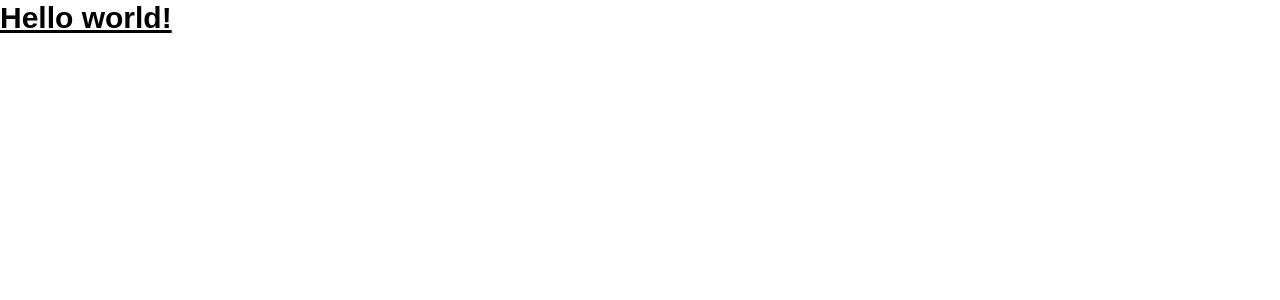
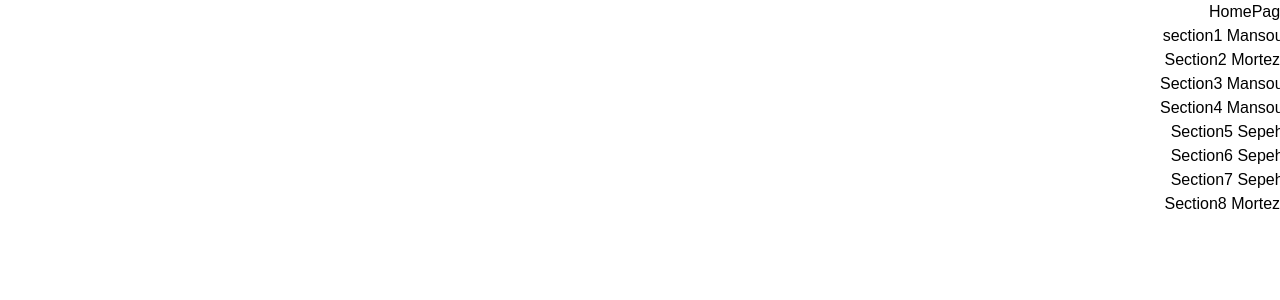
Before and after one commit to Mansour-VN/DianHamrah, a Next.js app: page / in a window 1280 px wide. Shown: the top 300 px of the page. Built offline with nearby package versions, Linux system fonts and the light colour scheme.

Commit message:
feat : add container and sections in home page

```diff
--- a/src/pages/HomePage/Section1.tsx
+++ b/src/pages/HomePage/Section1.tsx
@@ -1,6 +1,6 @@
 const section1 = () => {
   return (
-    <div>section1</div>
+    <div className="container">section1 Mansour</div>
   )
 }
 
--- a/src/pages/HomePage/Section2.tsx
+++ b/src/pages/HomePage/Section2.tsx
@@ -1,6 +1,6 @@
 const Section2 = () => {
   return (
-    <div>Section2</div>
+    <div>Section2 Morteza</div>
   )
 }
 
--- a/src/pages/HomePage/Section3.tsx
+++ b/src/pages/HomePage/Section3.tsx
@@ -1,6 +1,6 @@
 const Section3 = () => {
   return (
-    <div>Section3</div>
+    <div>Section3 Mansour</div>
   )
 }
 
--- a/src/pages/HomePage/Section4.tsx
+++ b/src/pages/HomePage/Section4.tsx
@@ -1,6 +1,6 @@
 const Section4 = () => {
   return (
-    <div>Section4</div>
+    <div>Section4 Mansour</div>
   )
 }
 
--- a/src/pages/HomePage/Section5.tsx
+++ b/src/pages/HomePage/Section5.tsx
@@ -1,6 +1,6 @@
 const Section5 = () => {
   return (
-    <div>Section5</div>
+    <div>Section5 Sepehr</div>
   )
 }
 
--- a/src/pages/HomePage/Section6.tsx
+++ b/src/pages/HomePage/Section6.tsx
@@ -1,6 +1,6 @@
 const Section6 = () => {
   return (
-    <div>Section6</div>
+    <div>Section6 Sepehr</div>
   )
 }
 
--- a/src/pages/HomePage/Section7.tsx
+++ b/src/pages/HomePage/Section7.tsx
@@ -1,6 +1,6 @@
 const Section7 = () => {
   return (
-    <div>Section7</div>
+    <div>Section7 Sepehr</div>
   )
 }
 
--- a/src/pages/HomePage/Section8.tsx
+++ b/src/pages/HomePage/Section8.tsx
@@ -1,6 +1,6 @@
 const Section8 = () => {
   return (
-    <div>Section8</div>
+    <div>Section8 Morteza</div>
   )
 }
 
--- a/src/pages/HomePage/index.tsx
+++ b/src/pages/HomePage/index.tsx
@@ -1,6 +1,25 @@
+import Section1 from "@/pages/HomePage/Section1";
+import Section2 from "@/pages/HomePage/Section2";
+import Section3 from "@/pages/HomePage/Section3";
+import Section4 from "@/pages/HomePage/Section4";
+import Section5 from "@/pages/HomePage/Section5";
+import Section6 from "@/pages/HomePage/Section6";
+import Section8 from "@/pages/HomePage/Section8";
+import Section7 from "@/pages/HomePage/Section7";
+
 const HomePage = () => {
   return (
-    <div>HomePage</div>
+    <div className="container mx-auto flex-col ">
+      HomePage
+        <Section1/>
+        <Section2/>
+        <Section3/>
+        <Section4/>
+        <Section5/>
+        <Section6/>
+        <Section7/>
+        <Section8/>
+     </div>
   )
 }
 
--- a/src/pages/_document.tsx
+++ b/src/pages/_document.tsx
@@ -2,10 +2,11 @@ import { Html, Head, Main, NextScript } from 'next/document'
 
 export default function Document() {
   return (
-    <Html lang="en">
+    <Html lang="en" dir="rtl">
       <Head />
-      <body>
+      <body className="w-screen h-screen">
         <Main />
+
         <NextScript />
       </body>
     </Html>
--- a/src/pages/index.tsx
+++ b/src/pages/index.tsx
@@ -1,6 +1,7 @@
 import Head from 'next/head'
 import { Inter } from '@next/font/google'
 import styles from '@/styles/Home.module.css'
+import HomePage from "@/pages/HomePage";
 
 const inter = Inter({ subsets: ['latin'] })
 
@@ -13,10 +14,8 @@ export default function Home() {
         <meta name="viewport" content="width=device-width, initial-scale=1" />
         <link rel="icon" href="/favicon.ico" />
       </Head>
-      <main className="">
-        <h1 className="text-3xl font-bold underline bg-zinc-700	">
-           Hello world!
-       </h1>
+      <main className="main w-screen h-screen" >
+          <HomePage/>
       </main>
     </>
   )
```
